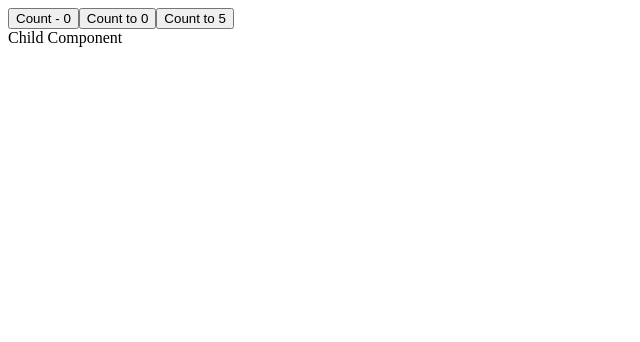
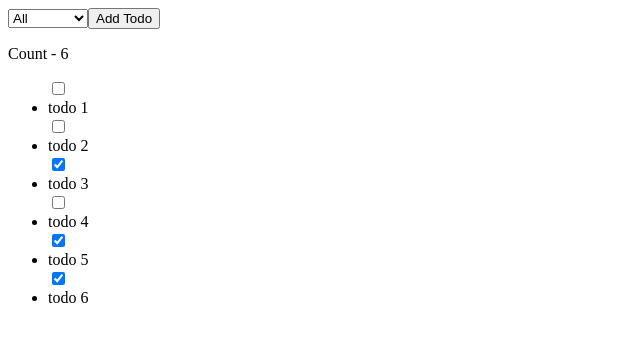
Before and after one commit to krishan190/React-fundamental, a React (Vite) app: page / in a window 1280 px wide. Shown: the top 342 px of the page, without its empty margins (0-640 px from the left). Built offline with nearby package versions, Linux system fonts and the light colour scheme.

Commit message:
feat: replace Parent component with Todo component and add Todo functionality

```diff
--- a/src/App.jsx
+++ b/src/App.jsx
@@ -1,9 +1,9 @@
-import { Parent } from "./Parent child/Parent";
+import Todo from "./To-do App/Todo";
 
 function App() {
   return (
     <div>
-      <Parent />
+      <Todo/>
     </div>
   );
 }
--- a/src/ShowMore/ShowMoreData.jsx
+++ b/src/ShowMore/ShowMoreData.jsx
@@ -13,7 +13,6 @@ function ShowMoreData() {
         const data = await res.json();
         console.log("data", data);
 
-        console.log("New Users:", data.users);
         console.log("All Users:", [...users, ...data.users]);
         setUsers(prev => [...prev, ...data.users]);
     };
--- /dev/null
+++ b/src/To-do App/Todo.jsx
@@ -0,0 +1,59 @@
+import { useState } from "react"
+
+export default function Todo() {
+    const [filter, setFilter] = useState('all');
+
+    const [todos, setTodos] = useState([
+        { id: 1, title: 'todo 1', status: 'pending' },
+        { id: 2, title: 'todo 2', status: 'pending' },
+        { id: 3, title: 'todo 3', status: 'complete' },
+        { id: 4, title: 'todo 4', status: 'pending' },
+        { id: 5, title: 'todo 5', status: 'complete' },
+        { id: 6, title: 'todo 6', status: 'complete' },
+    ])
+
+    const handleMarked = (id) => {
+        setTodos(prev => prev.map(todo =>
+            todo.id === id
+                ? { ...todo, status: todo.status === 'complete' ? 'pending' : 'complete' }
+                : todo
+        ))
+    }
+
+    const filteredTodos = todos.filter(todo => {
+        if (filter === 'all') return true;
+        return todo.status === filter;
+    })
+
+    const filterChange = (e) => {
+        setFilter(e);
+    }
+
+    const onAdd = () => {
+        const updatedTodos = [...todos,
+        { id: Date.now(), title: `todo ${Date.now()}`, status: 'pending' }
+        ]
+        setTodos(updatedTodos);
+    }
+
+    return (
+        <div>
+            <select value={filter} onChange={(e) => filterChange(e.target.value)}>
+                <option value='all'>All</option>
+                <option value='pending'>Pending</option>
+                <option value='complete'>Complete</option>
+            </select>
+            <button onClick={onAdd}>Add Todo</button>
+            <p>Count - {filteredTodos.length}</p>
+
+            <ul>
+                {filteredTodos.map((todo) => (
+                    <div key={todo.id} >
+                        <input onChange={() => handleMarked(todo.id)} checked={todo.status === 'complete'} type="checkbox" />
+                        <li key={todo.id}>{todo.title}</li>
+                    </div>
+                ))}
+            </ul>
+        </div>
+    )
+}
```
